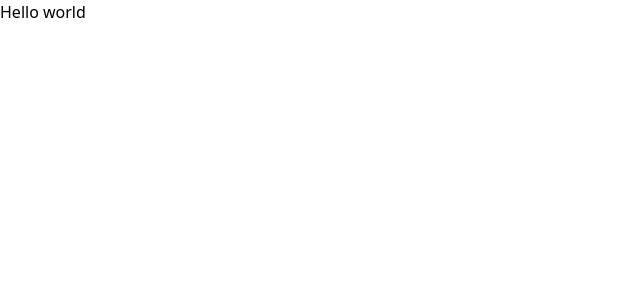
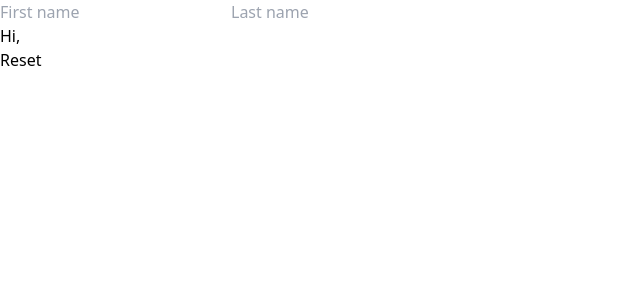
Before and after one commit to RocTanweer/reactDocLearning, a React app: page / in a window 1280 px wide. Shown: the top 300 px of the page, without its empty margins (0-640 px from the left). Built offline with nearby package versions, Linux system fonts and the light colour scheme; the HTML template or start-up script is replaced by a standard one.

Commit message:
state-lesson2-Fix stuck form inputs

```diff
--- a/src/App.jsx
+++ b/src/App.jsx
@@ -1,6 +1,7 @@
 import React from "react";
+import Form from "./Form";
 import "./main.css";
 
-const App = () => <h1>Hello world</h1>;
+const App = () => <Form />;
 
 export default App;
--- /dev/null
+++ b/src/Form.js
@@ -0,0 +1,29 @@
+import React, { useState } from "react";
+
+function Form() {
+  const [inputVal, setInputVal] = useState({ firstName: "", lastName: "" });
+
+  function handleFirstNameChange(e) {
+    setInputVal({ ...inputVal, firstName: e.target.value });
+  }
+
+  function handleLastNameChange(e) {
+    setInputVal({ ...inputVal, lastName: e.target.value });
+  }
+
+  function handleReset() {
+    setInputVal({ firstName: "", lastName: "" });
+  }
+  return (
+    <form onSubmit={(e) => e.preventDefault()}>
+      <input placeholder="First name" value={inputVal.firstName} onChange={handleFirstNameChange} />
+      <input placeholder="Last name" value={inputVal.lastName} onChange={handleLastNameChange} />
+      <h1>
+        Hi, {inputVal.firstName} {inputVal.lastName}
+      </h1>
+      <button onClick={handleReset}>Reset</button>
+    </form>
+  );
+}
+
+export default Form;
```
